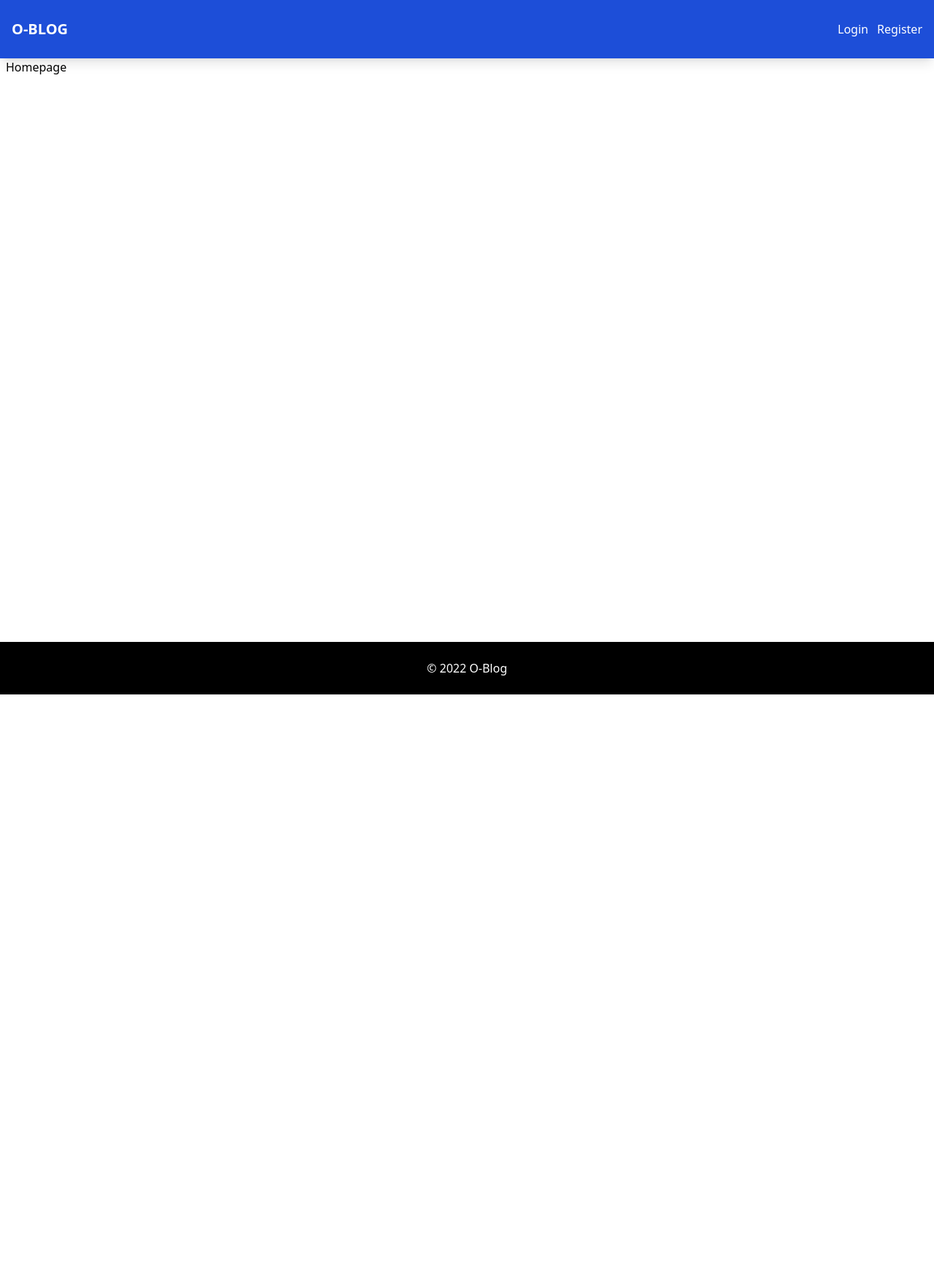
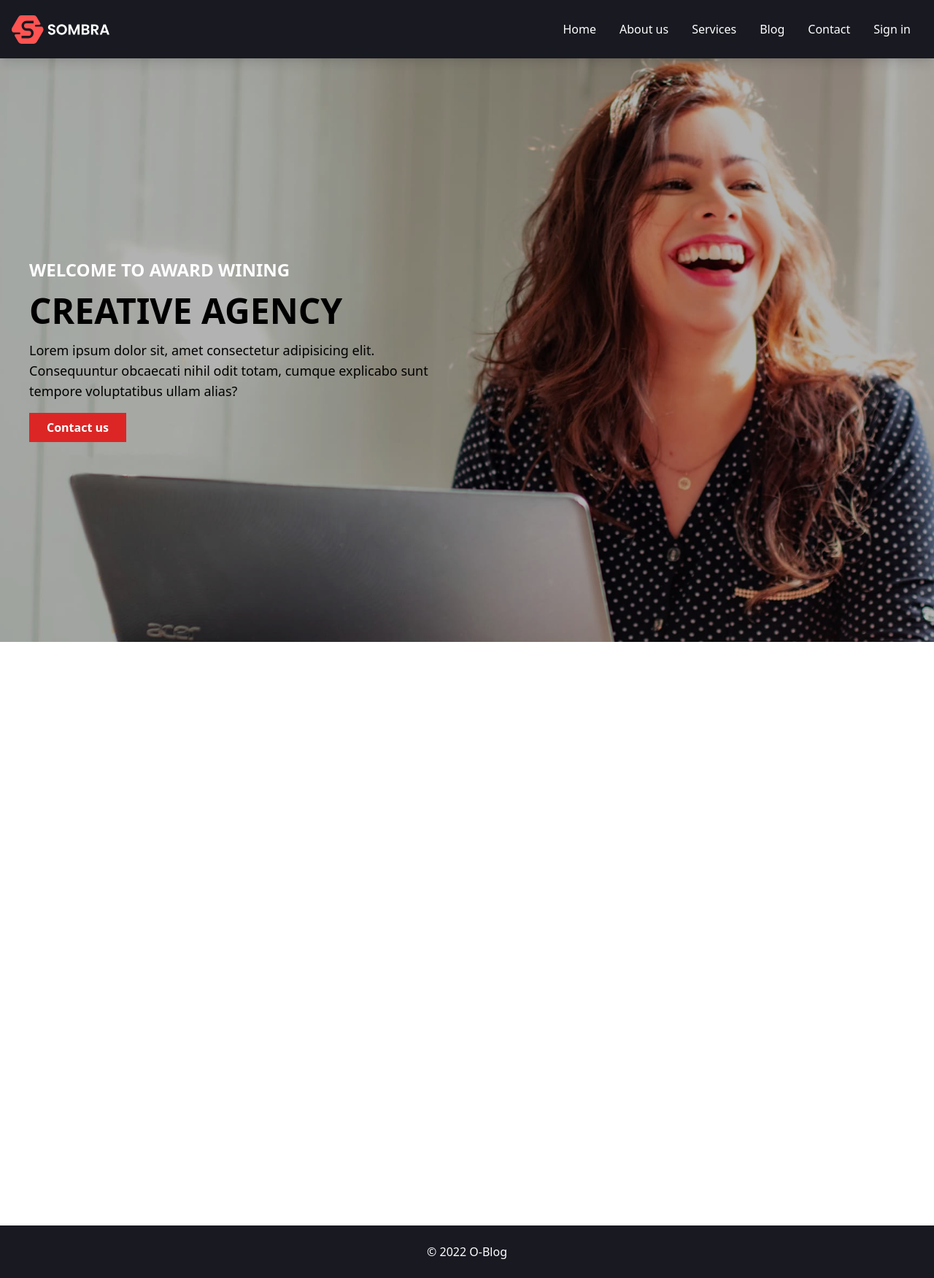
Before and after one commit to forinda/flask_blog_plp, a Flask app: page / in a window 1280 px wide. Shown: the whole page at 73% size. Before the commit the page ends 952 px from the top, so only its background shows below. Run offline with Flask 2, Linux system fonts and the light colour scheme; style sheets or scripts are compiled from the project's sources.

Commit message:
Add banner

```diff
--- a/src/templates/include/base.html
+++ b/src/templates/include/base.html
@@ -10,22 +10,7 @@
   </head>
 
   <body>
-    <nav class="h-20 flex items-center bg-blue-700 text-white shadow-lg">
-      <div
-        class="max-w-7xl mx-auto px-4 flex items-center justify-between w-full"
-      >
-        <div>
-          <h2 class="font-bold uppercase text-xl">O-Blog</h2>
-        </div>
-
-        <div>
-          <ul class="flex items-center gap-3">
-            <li>Login</li>
-            <li>Register</li>
-          </ul>
-        </div>
-      </div>
-    </nav>
+    {% include 'include/nav.html' %}
     <div class="min-h-screen">{% block content %} {% endblock content %}</div>
 
     {% include 'include/footer.html' %} {% block script %} {% endblock script %}
--- a/src/templates/include/footer.html
+++ b/src/templates/include/footer.html
@@ -1,4 +1,4 @@
-<footer class="w-full bg-black text-white p-6">
+<footer class="w-full bg-[#181921] text-white p-6">
     <div class="max-w-7xl mx-auto text-center w-full">
         <p class="footer-title">© 2021 O-Blog</p>
     </div>
--- /dev/null
+++ b/src/templates/include/nav.html
@@ -0,0 +1,29 @@
+<nav class="h-20 flex items-center bg-main text-white shadow-lg">
+    <div
+      class="max-w-7xl mx-auto px-4 flex items-center justify-between w-full"
+    >
+      <div>
+        <a href="/" class="text-2xl font-bold">
+            <img src="{{url_for('static',filename='images/logo.svg')}}" alt="">
+        </a>
+      </div>
+
+     <ul class="flex items-center">
+        <li class="inline-block">
+          <a href="/about" class="px-4 py-2">Home</a>
+        </li><li class="inline-block">
+          <a href="/about" class="px-4 py-2">About us</a>
+        </li><li class="inline-block">
+          <a href="/about" class="px-4 py-2">Services</a>
+        </li><li class="inline-block">
+          <a href="/about" class="px-4 py-2">Blog</a>
+        </li>
+        <li class="inline-block">
+          <a href="/contact" class="px-4 py-2">Contact</a>
+        </li><li class="inline-block">
+          <a href="/contact" class="px-4 py-2">Sign in</a>
+        </li>
+      </ul>
+     </ul>
+    </div>
+  </nav>
--- a/src/templates/index.html
+++ b/src/templates/index.html
@@ -1,6 +1,27 @@
 {% extends 'include/base.html' %} {% block content %}
-<div class="px-2">
-  <h2>Homepage</h2>
+<div class="">
+  <div class="h-screen w-full">
+    <img
+      src="{{url_for('static',filename='images/slider_01.jpg')}}"
+      class="h-full w-full object-cover absolute -z-[1]"
+      alt=""
+    />
+    <div class="h-full w-full bg-black bg-opacity-30 flex items-center p-10 ">
+      <div class=" flex flex-col gap-4 max-w-7xl mx-auto w-full">
+        <h2 class="uppercase font-bold text-2xl text-white ">Welcome to award wining</h2>
+        <h1 class="text-5xl uppercase font-bold">Creative agency</h1>
+        <p class="max-w-xl text-lg">
+          Lorem ipsum dolor sit, amet consectetur adipisicing elit. Consequuntur
+          obcaecati nihil odit totam, cumque explicabo sunt tempore voluptatibus
+          ullam alias?
+        </p>
+        <a class="py-2 px-6 bg-red-600 text-white font-semibold w-fit">Contact us</a>
+      </div>
+    </div>
+  </div>
+</div>
+<div class="min-h-screen bg-white">
+
 </div>
 
 {% endblock content %} {% block script %}
--- a/src/views.py
+++ b/src/views.py
@@ -5,4 +5,9 @@ base = Blueprint('base',__name__)
 
 @base.route("/")
 def index():
-	return render_template('index.html')
+	context = [
+		{
+
+		}
+	]
+	return render_template('index.html',context=context)
--- a/tailwind.config.js
+++ b/tailwind.config.js
@@ -5,7 +5,11 @@ module.exports = {
     "./src/templates/**/*.html"
   ],
   theme: {
-    extend: {},
+    extend: {
+      backgroundColor: {
+        "main": "#181921",
+      }
+    },
   },
   plugins: [],
 }
```
Also changed, not shown: src/static/images/logo.svg (added), src/static/images/slider_01.jpg (added).
